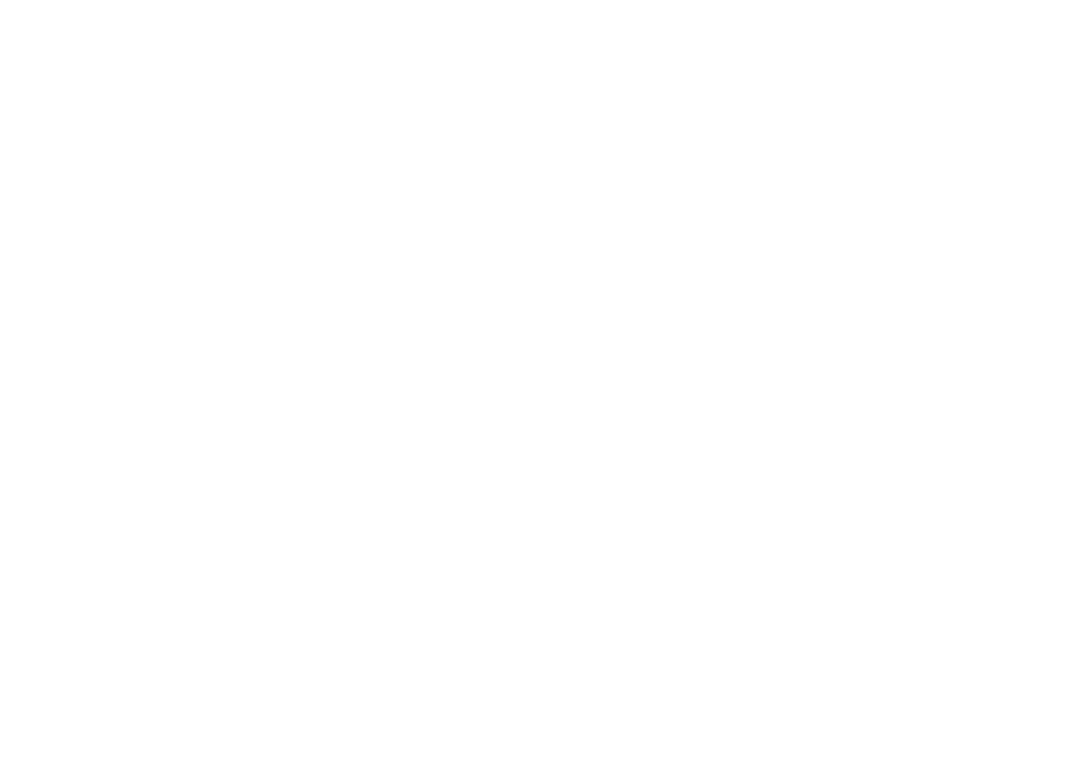
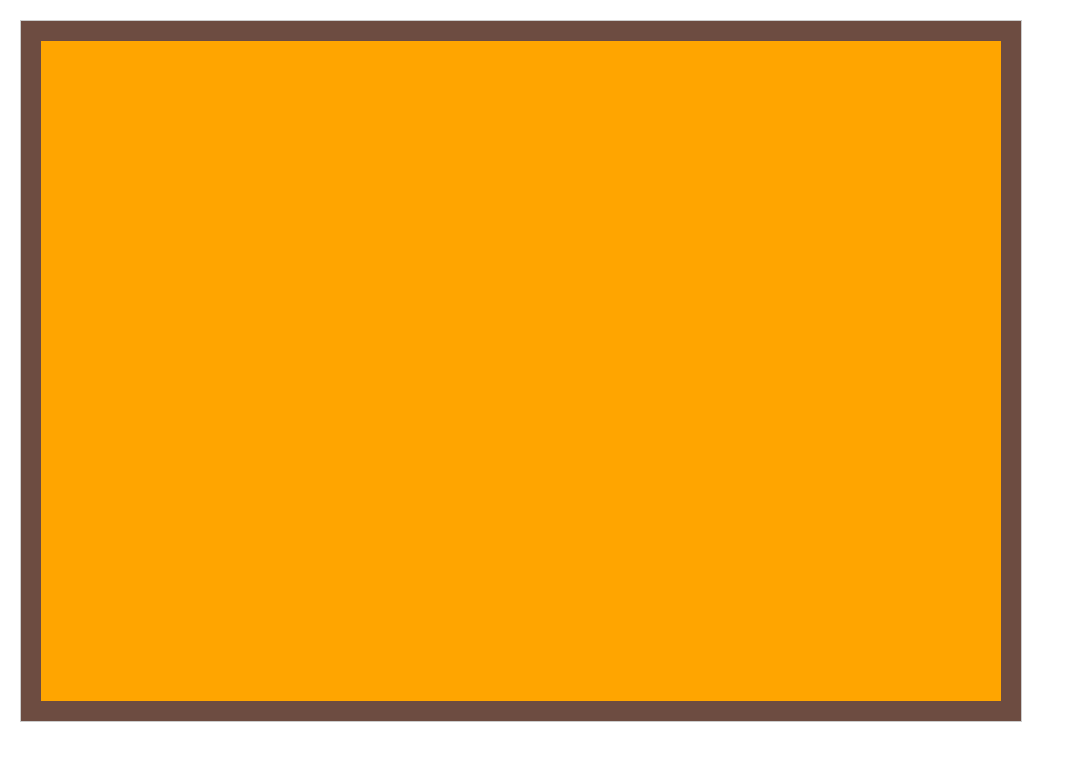
Before and after one commit to XueLiangZ/Snake_game, a plain HTML site: page index.html in a window 1280 px wide. Shown: the whole page, without its empty margins (0-1065 px from the left). Drawn offline with Linux system fonts and the light colour scheme.

Commit message:
构建工厂和游戏区域类的创建

```diff
--- /dev/null
+++ b/Ground.js
@@ -0,0 +1,116 @@
+import {config} from "./tool.js";
+
+import Factory from "./SquareFactory.js";
+
+/**
+ * 游戏区域
+ */
+class Ground {
+  // 单例模式
+  /**
+   *
+   * @param {number} x x坐标
+   * @param {number} y y坐标
+   * @param {elemnt} el 要挂载到的Dom元素
+   */
+  static getInstance(x, y, el) {
+    if (!Ground.instance) {
+      Ground.instance = new Ground(x, y, el);
+      return Ground.instance;
+    }
+    return Ground.instance;
+  }
+
+  constructor(x, y, el) {
+    this.x = x;
+    this.y = y;
+    this.width = config.sW * config.col;
+    this.height = config.sW * config.row;
+    this.el = el;
+    this.dom = document.createElement("div");
+    //存储场景中每一个小方块信息 ,数组类型[[],[],[]...]
+    this.squareArr = [];
+  }
+  init() {
+    this.dom.style.position = "absolute";
+    this.dom.style.left = this.x + "px";
+    this.dom.style.top = this.y + "px";
+    this.dom.style.width = this.width + "px";
+    this.dom.style.height = this.height + "px";
+    this.dom.style.border = "1px solid #ccc";
+    this.dom.style.backgroundColor = "#b3e5fc";
+
+    this.el.appendChild(this.dom);
+    console.log("init");
+    this.getSquareArr();
+  }
+  /**
+   * 记录每一个小方块的位置信息
+   */
+  getSquareArr() {
+    var {col, row} = config;
+    for (var j = 0; j < row; j++) {
+      //列==>j
+      // 每一行是一个长度为row的数组
+      this.squareArr[j] = new Array(row);
+      for (var i = 0; i < col; i++) {
+        //行==>i
+        if (i == 0 || i == col - 1 || j == 0 || j == row - 1) {
+          var newSquare = Factory.create("wall", i, j);
+        } else {
+          var newSquare = Factory.create("floor", i, j);
+          // this.squareArr[i][j].push(floor);
+        }
+
+        this.squareArr[j][i] = newSquare;
+        this.dom.appendChild(newSquare.dom);
+      }
+    }
+  }
+  /**
+   * 在场景中添加小方块
+   * @param {*} square 实例
+   */
+  add(square) {
+    // dom中添加
+
+    this.dom.appendChild(square.dom);
+
+    //数组中添加
+    this.squareArr[square.y][square.x] = square;
+  }
+
+  /**
+   * 在场景中移除小方块
+   * @param {*} square 实例
+   * @param {number} x x坐标
+   * @param {number} y y坐标
+   */
+  remove(x, y) {
+    // dom中移除
+    var sq = this.squareArr[y][x];
+    sq.dom.remove();
+
+    //数组中移除
+    this.squareArr[y][x] = null;
+  }
+}
+
+const ground = Ground.getInstance(20, 20, document.body);
+
+ground.init();
+
+/*
+var snakeHead = Factory.create("snakeHead", 3, 1);
+var body1 = Factory.create("snakeBody", 2, 1);
+var body2 = Factory.create("snakeBody", 1, 1);
+
+ground.remove(snakeHead.x, snakeHead.y);
+ground.add(snakeHead);
+
+ground.remove(body1.x, body1.y);
+ground.add(body1);
+
+ground.remove(body2.x, body2.y);
+ground.add(body2);
+ */
--- /dev/null
+++ b/SquareFactory.js
@@ -0,0 +1,98 @@
+import {Floor, Wall, SnakeBody, SnakeHead} from "./tool.js";
+
+class Factory {
+  constructor() {}
+
+  /**
+   * @param {object} square 方块实例
+   * @param {string} color 颜色值
+   */
+  init(square) {
+    square.dom.style.width = square.width + "px";
+    square.dom.style.height = square.height + "px";
+    square.dom.style.position = "absolute";
+    square.dom.style.left = square.x * square.width + "px";
+    square.dom.style.top = square.y * square.height + "px";
+    square.dom.style.backgroundColor = square.color;
+  }
+
+  /**
+   * 创建地板生产线
+   * @param {*} x
+   * @param {*} y
+   * @param {*} color
+   */
+  createFloor(x, y) {
+    var floor = new Floor(x, y);
+    floor.color = "orange";
+    this.init(floor);
+
+    return floor;
+  }
+
+  /**
+   * 创建围墙生产线
+   * @param {*} x
+   * @param {*} y
+   * @param {*} color
+   */
+  createWall(x, y) {
+    var wall = new Wall(x, y);
+    wall.color = "#6d4c41";
+    this.init(wall);
+    return wall;
+  }
+
+  /**
+   * 创建蛇头(单例)生产线
+   * @param {*} x
+   * @param {*} y
+   * @param {*} color
+   */
+  createSnakeHead(x, y) {
+    var snakeHead = SnakeHead.getInstance(x, y);
+    snakeHead.color = "deeppink";
+    this.init(snakeHead);
+    return snakeHead;
+  }
+
+  /**
+   * 创建蛇身生产线
+   * @param {*} x
+   * @param {*} y
+   * @param {*} color
+   */
+  createSnakeBody(x, y) {
+    var snakeBody = new SnakeBody(x, y);
+    snakeBody.color = "#00897b";
+    this.init(snakeBody);
+    return snakeBody;
+  }
+
+  /**
+   * 通过Factory.create()调用;返回实例对象
+   * @param {string} type 实例类型 : ['floor','wall','food','snakeHead','snakeBody','food']
+   * @param {number} x x坐标
+   * @param {number} y y坐标
+   * @param {string} color 颜色值
+   */
+  static create(type, x, y) {
+    Factory.product = new Factory();
+    switch (type) {
+      case "floor":
+        return Factory.product.createFloor(x, y);
+      case "wall":
+        return Factory.product.createWall(x, y);
+      case "snakeHead":
+        return Factory.product.createSnakeHead(x, y);
+
+      case "snakeBody":
+        return Factory.product.createSnakeBody(x, y);
+
+      default:
+        throw new Error("需要给定type参数");
+    }
+  }
+}
+
+export default Factory;
--- a/index.html
+++ b/index.html
@@ -1,13 +1,17 @@
 <!DOCTYPE html>
 <html lang="en">
+
 <head>
-	<meta charset="UTF-8">
-	<meta name="viewport" content="width=device-width, initial-scale=1.0">
+	<meta charset="UTF-8" />
+	<meta name="viewport" content="width=device-width, initial-scale=1.0" />
 	<title>贪吃蛇小游戏</title>
 </head>
+
 <body>
+<!-- 	<script src="./index.js"></script>
+	<script src="./tool.js"></script> -->
+	<script src="./Ground.js" type="module"></script>
+	<!-- <script src="./SquareFactory.js" type="module"></script> -->
+</body>
 
-
-	<script src="./index.js"></script>
-</body>
 </html>
--- /dev/null
+++ b/tool.js
@@ -0,0 +1,87 @@
+/*
+	1. 创建基础方块类
+	2. 根据基础方块创建各个元素类   snakeHead , snakeBody ,snakeFood , wall , ground;
+	3.
+
+*/
+
+const config = {
+  // 游戏区域的大小
+  row: 35,
+  col: 50,
+
+  //每个小方块的宽度
+  sW: 20,
+
+  //蛇移动间隔  ms
+  direction: 300
+};
+/**
+ * 基础类Square
+ */
+class Square {
+  static sW = config.sW;
+  static col = config.col;
+  static row = config.row;
+  /**
+   *
+   * @param {number} x x坐标
+   * @param {number} y y坐标
+   */
+  constructor(x, y) {
+    if (new.target == Square) {
+      throw new Error("不能直接通过Square创建实例");
+    }
+    this.x = x;
+    this.y = y;
+    this.width = Square.sW;
+    this.height = Square.sW;
+    this.dom = document.createElement("div");
+  }
+}
+
+/**
+ * 游戏区域地板实例
+ */
+class Floor extends Square {
+  constructor(x, y) {
+    super(x, y);
+  }
+}
+
+/**
+ * 游戏区域围墙实例
+ */
+class Wall extends Square {
+  constructor(x, y) {
+    super(x, y);
+  }
+}
+
+/**
+ * 蛇身体实例
+ */
+class SnakeBody extends Square {
+  constructor(x, y) {
+    super(x, y);
+    this.color = "#1b5e20";
+  }
+}
+
+/**
+ * 蛇头实例(单例)
+ */
+class SnakeHead extends Square {
+  static getInstance(x,y) {
+    if (!SnakeHead.instance) {
+      SnakeHead.instance = new SnakeHead(x,y);
+      return SnakeHead.instance;
+    }
+    return SnakeHead.instance;
+  }
+  constructor(x, y) {
+    super(x, y);
+  }
+}
+
+export {config, Floor, Wall, SnakeBody,SnakeHead};
```
Also changed, not shown: 1 other file.
